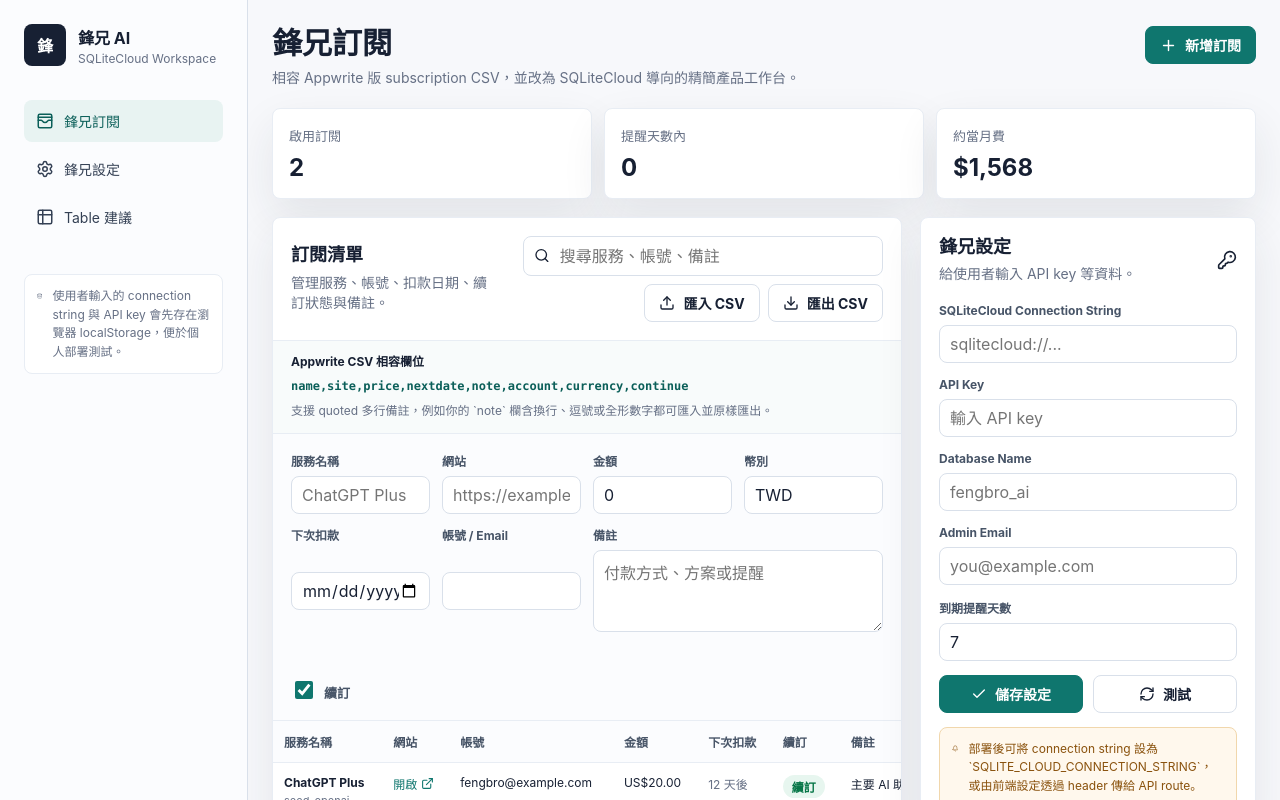
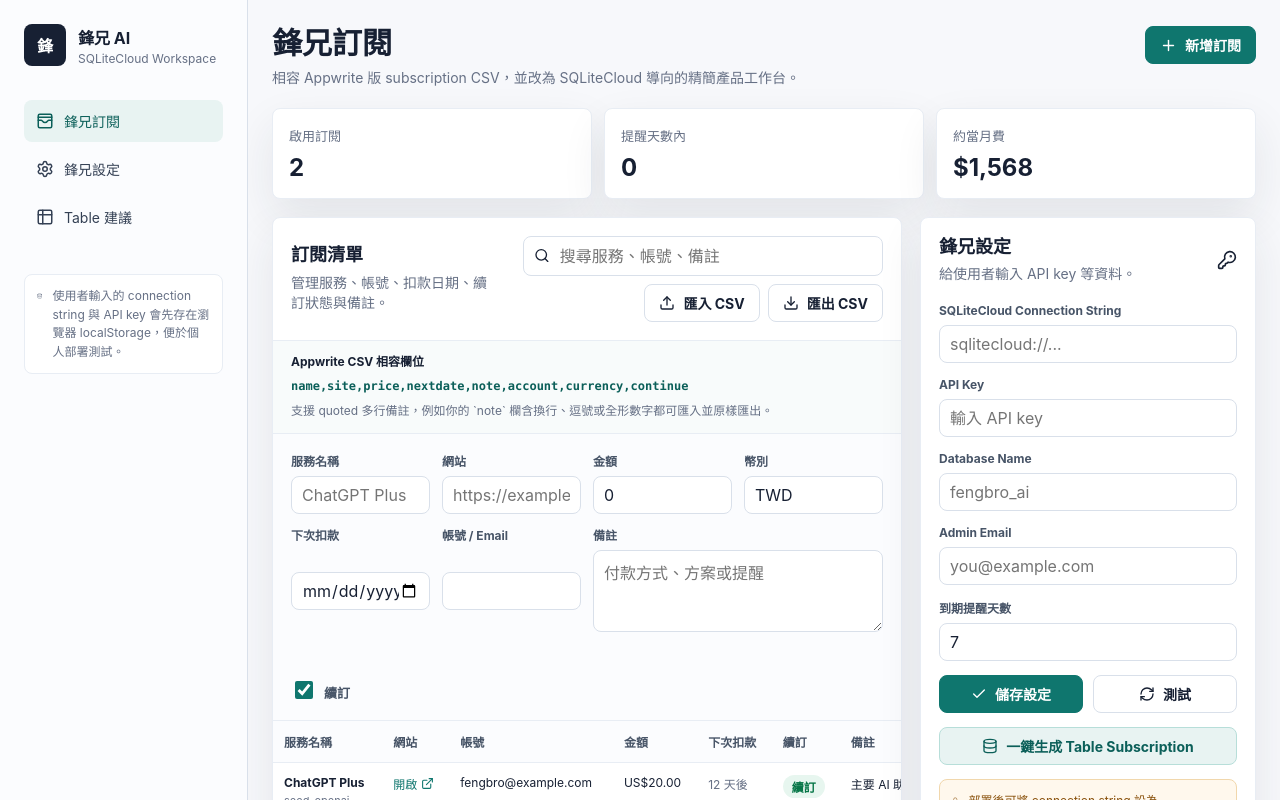
Before and after one commit to huang1988pioneer/SQLiteCloudFengBroAI, a Next.js app: page / in a window 1280 px wide. Shown: the top 800 px of the page. Built offline with nearby package versions, Linux system fonts and the light colour scheme.

Commit message:
Add one click subscription table setup

```diff
--- /dev/null
+++ b/app/api/subscription/setup/route.ts
@@ -0,0 +1,28 @@
+import { NextResponse } from "next/server";
+import { subscriptionCreateTableSql, subscriptionSchema } from "@/lib/subscription-schema";
+import { createSQLiteCloudDb, ensureSubscriptionTable, getConnectionString } from "@/lib/sqlite-cloud";
+
+export const dynamic = "force-dynamic";
+export const runtime = "nodejs";
+
+export async function POST(request: Request) {
+  try {
+    const connectionString = getConnectionString(request.headers);
+    const db = await createSQLiteCloudDb(connectionString);
+    await ensureSubscriptionTable(db);
+
+    return NextResponse.json({
+      ok: true,
+      table: "subscription",
+      appwriteCsvHeaders: ["name", "site", "price", "nextdate", "note", "account", "currency", "continue"],
+      sqliteColumns: subscriptionSchema.map((field) => field.name),
+      sql: subscriptionCreateTableSql,
+      message: "Table subscription 已建立或確認存在。",
+    });
+  } catch (error) {
+    return NextResponse.json(
+      { error: error instanceof Error ? error.message : "Unable to create subscription table." },
+      { status: 500 }
+    );
+  }
+}
--- a/app/globals.css
+++ b/app/globals.css
@@ -178,6 +178,11 @@ h2 {
   border-color: var(--teal);
   background: var(--teal);
   color: white;
+}
+
+.button:disabled {
+  cursor: not-allowed;
+  opacity: 0.65;
 }
 
 .button.ghost:hover,
@@ -525,6 +530,17 @@ code {
   gap: 10px;
 }
 
+.setup-button {
+  width: 100%;
+  border-color: #b7ded9;
+  background: #e8f3f2;
+  color: var(--teal-strong);
+}
+
+.setup-button:hover {
+  background: #d9ece9;
+}
+
 .notice {
   display: flex;
   gap: 10px;
--- a/app/page.tsx
+++ b/app/page.tsx
@@ -154,6 +154,7 @@ export default function Home() {
   const [query, setQuery] = useState("");
   const [savedSignal, setSavedSignal] = useState("");
   const [csvErrors, setCsvErrors] = useState<string[]>([]);
+  const [creatingTable, setCreatingTable] = useState(false);
 
   useEffect(() => {
     const savedSettings = localStorage.getItem(settingsKey);
@@ -197,6 +198,34 @@ export default function Home() {
   const saveSettings = () => {
     localStorage.setItem(settingsKey, JSON.stringify(settings));
     flash("鋒兄設定已儲存");
+  };
+
+  const createSubscriptionTable = async () => {
+    const connectionString = settings.connectionString.trim();
+    if (!connectionString) {
+      flash("請先輸入 SQLiteCloud Connection String");
+      return;
+    }
+
+    setCreatingTable(true);
+    try {
+      saveSettings();
+      const response = await fetch("/api/subscription/setup", {
+        method: "POST",
+        headers: {
+          "x-sqlitecloud-connection": connectionString,
+        },
+      });
+      const result = await response.json();
+      if (!response.ok || result.error) {
+        throw new Error(result.error || "建立 Table Subscription 失敗");
+      }
+      flash("Table subscription 已建立或確認存在");
+    } catch (error) {
+      flash(error instanceof Error ? error.message : "建立 Table Subscription 失敗");
+    } finally {
+      setCreatingTable(false);
+    }
   };
 
   const saveDraft = () => {
@@ -472,6 +501,10 @@ export default function Home() {
                 測試
               </button>
             </div>
+            <button className="button setup-button" onClick={createSubscriptionTable} disabled={creatingTable}>
+              <Database size={16} />
+              {creatingTable ? "生成中..." : "一鍵生成 Table Subscription"}
+            </button>
             <div className="notice">
               <Bell size={17} />
               <p>部署後可將 connection string 設為 `SQLITE_CLOUD_CONNECTION_STRING`，或由前端設定透過 header 傳給 API route。</p>
```
